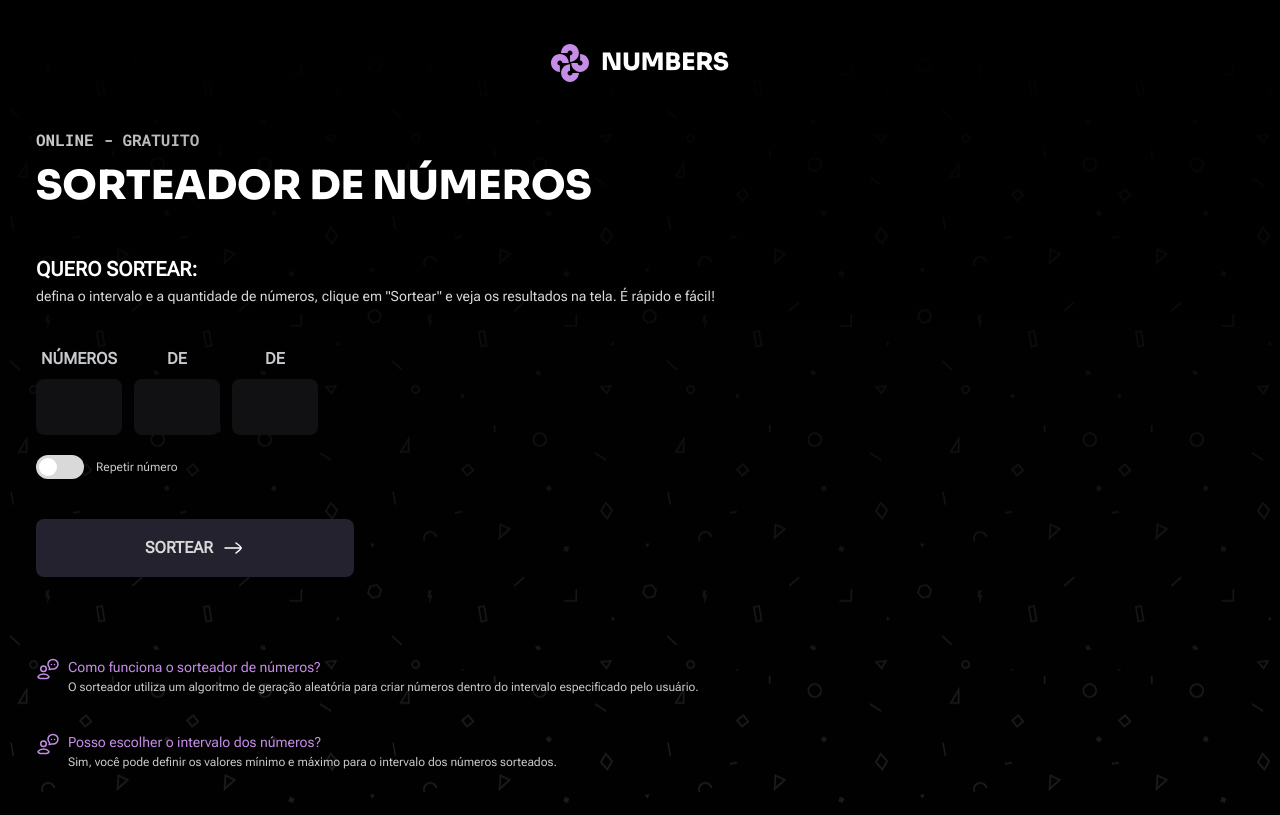
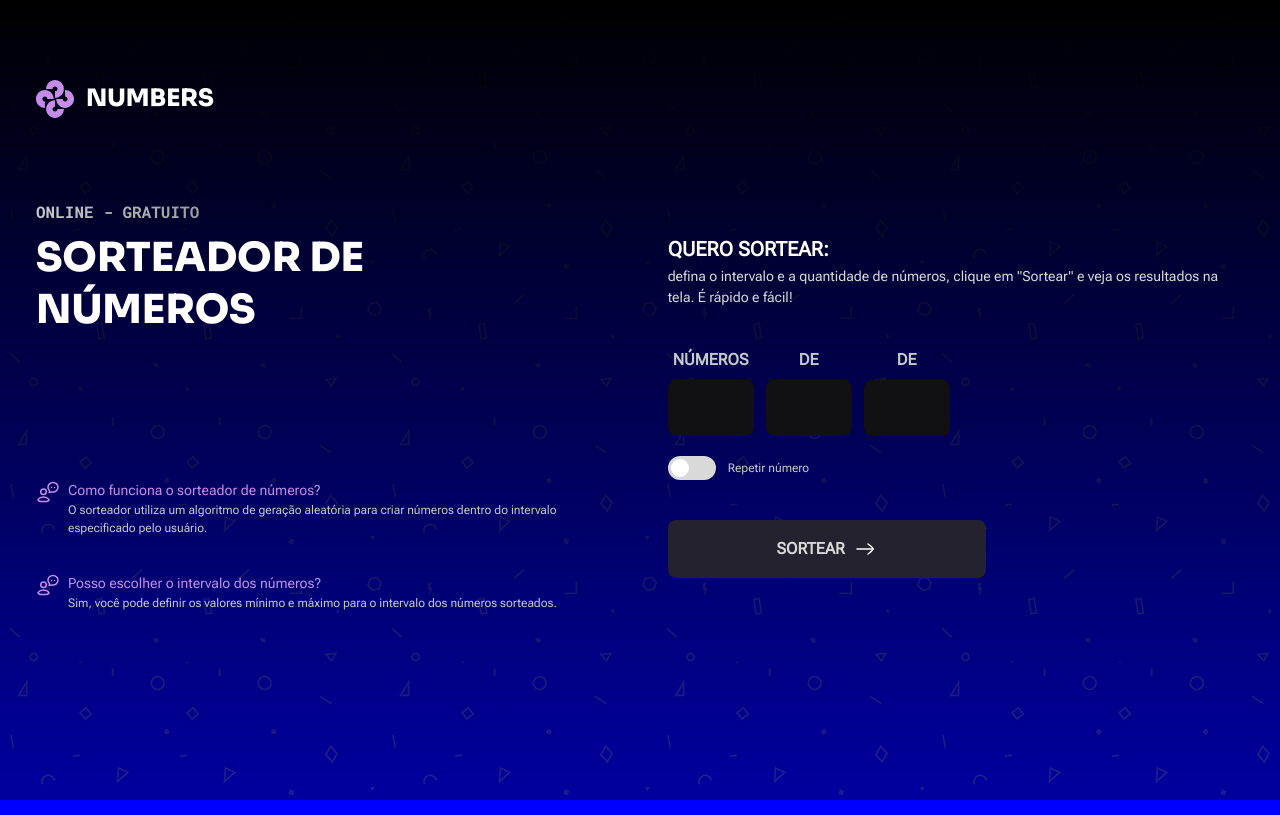
Before and after one commit to macedocmateus/Numbers, a plain HTML site: page index.html in a window 1280 px wide. Drawn offline with Linux system fonts and the light colour scheme.

Commit message:
tablet responsivity init

```diff
--- a/index.html
+++ b/index.html
@@ -16,17 +16,17 @@
 </head>
 
 <body>
+
+    <div class="logo">
+        <img src="./assets/icons/logo.svg" alt="logo da NUMBERS">
+        <span>NUMBERS</span>
+    </div>
     <div class="header-content">
-        <div class="logo">
-            <img src="./assets/icons/logo.svg" alt="logo da NUMBERS">
-            <span>NUMBERS</span>
-        </div>
         <div class="title">
             <span>ONLINE - GRATUITO</span>
             <h1>SORTEADOR DE NÚMEROS</h1>
         </div>
     </div>
-
     <div class="main-content">
         <form>
             <div class="orientation">
@@ -60,8 +60,6 @@
                     <label for="switch-button" id="switch-label" class="switch-label">Não repetir número</label>
                 </div>
             </div>
-
-
             <button type="submit" class="btn-sort">
                 SORTEAR
                 <svg width="24" height="24" viewBox="0 0 24 24" fill="none" xmlns="http://www.w3.org/2000/svg">
@@ -73,7 +71,6 @@
             </button>
         </form>
     </div>
-
     <div class="footer-content">
         <div class="footer-wrapper">
             <div class="footer-icon">
@@ -127,6 +124,7 @@
             </div>
         </div>
     </div>
+
 </body>
 
 </html>
--- a/style.css
+++ b/style.css
@@ -72,12 +72,12 @@ body {
     min-height: 100dvh;
     display: grid;
     grid-template-areas:
+        "logo"
         "header"
         "main"
         "footer";
     padding-block: 2.75rem;
     padding-inline: 2.25rem;
-
 
     &::before {
         position: absolute;
@@ -88,29 +88,28 @@ body {
     }
 }
 
-.header-content {
-    grid-area: header;
+.logo {
+    grid-area: logo;
 
-    display: flex;
-    flex-direction: column;
-    gap: 2.875rem;
-}
-
-.header-content .logo {
     display: flex;
     justify-content: center;
     align-items: center;
     gap: 0.75rem;
+    margin-bottom: 2.875rem;
 }
 
-.header-content .logo img {
+.logo img {
     width: 2.375rem;
     height: 2.375rem;
 }
 
-.header-content .logo span {
+.logo span {
     font: var(--font-display-logo);
     color: var(--content-primary);
+}
+
+.header-content {
+    grid-area: header;
 }
 
 .header-content .title {
@@ -135,7 +134,6 @@ body {
 
 .main-content {
     grid-area: main;
-
     margin-block: 2.625rem 5rem;
 }
 
@@ -395,3 +393,39 @@ input:checked+.slider:before {
     font: var(--font-paragraph-sm);
     color: var(--content-secondary);
 }
+
+@media (width >=768px) {
+    body {
+        background-color: red;
+        display: grid;
+        grid-template-areas:
+            "logo _"
+            "header main"
+            "footer main";
+        gap: 0 6.75rem;
+    }
+
+    .logo {
+        grid-area: logo;
+        justify-content: start;
+    }
+
+    .header-content {
+        grid-area: header;
+    }
+
+    .main-content {
+        grid-area: main;
+        margin-block: 2.125rem;
+    }
+
+    .footer-content {
+        grid-area: footer;
+    }
+}
+
+@media (width >=1024px) {
+    body {
+        background-color: blue;
+    }
+}
```
